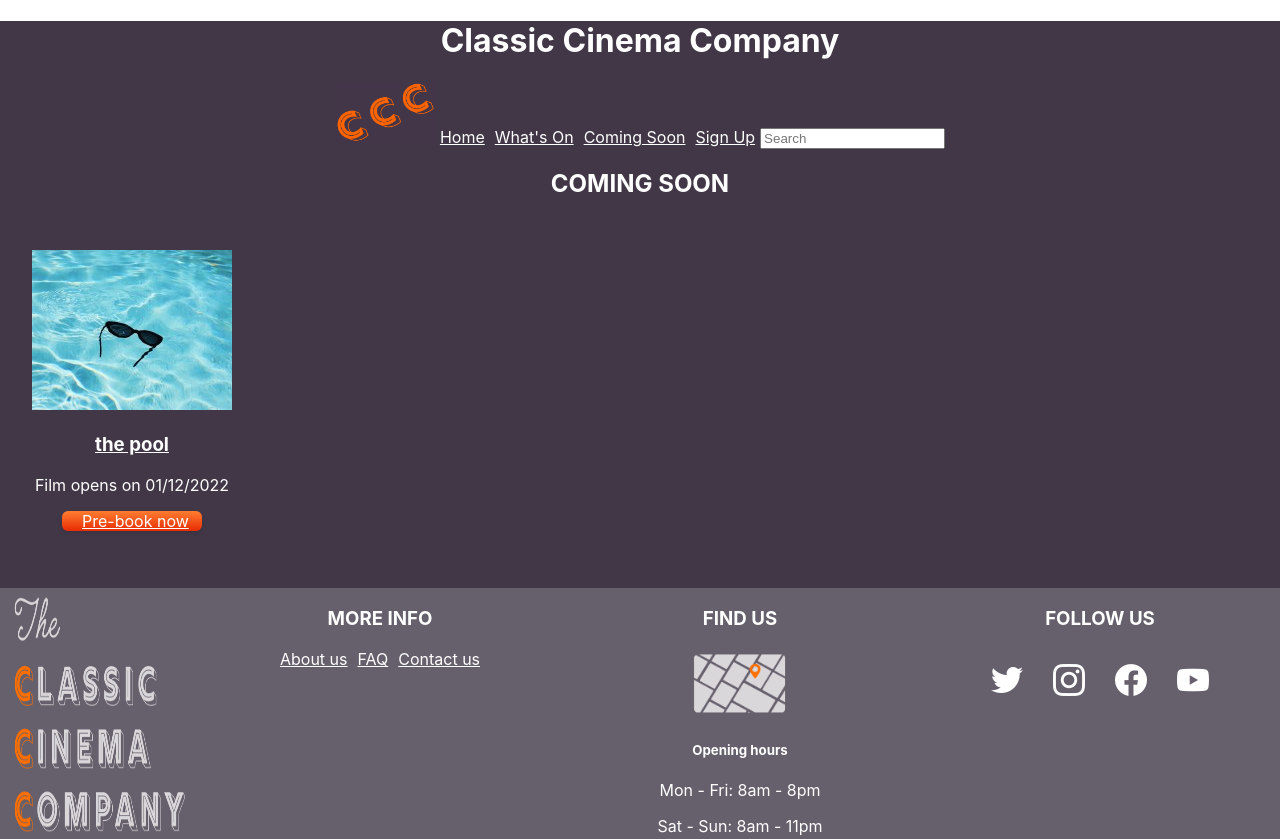
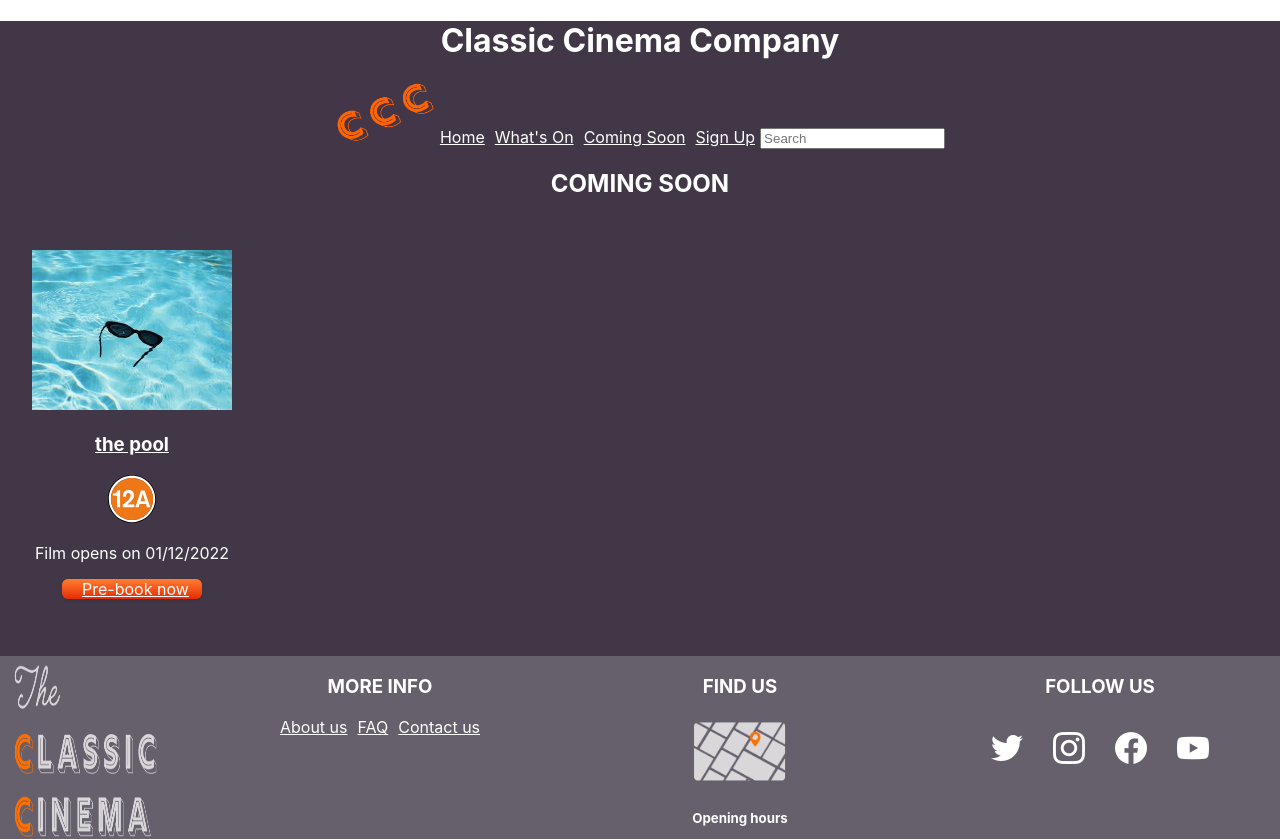
Before and after one commit to SomniGiggles/ReactTraining, a React (Create React App) app in the folder classic-cinema-company/: page /comingsoon in a window 1280 px wide. Shown: the top 839 px of the page. Built offline with nearby package versions, Linux system fonts and the light colour scheme.

Commit message:
Missing cert icon

```diff
--- a/classic-cinema-company/src/components/ComingSoon.jsx
+++ b/classic-cinema-company/src/components/ComingSoon.jsx
@@ -2,6 +2,8 @@ import React from 'react';
 import filmsFile from "../assets/films.json";
 import { NavLink } from 'react-router-dom';
 import "./NowShowing.css";
+
+import CertificateIcon from './CertificateIcon';
 
 
 const ComingSoon = () => {
@@ -19,6 +21,7 @@ const ComingSoon = () => {
         <div key={film.id} className="nowShowingMovie">
             <img src={`/${film.nowShowingSrcset.small}`} alt={film.nowShowingSrcset.small} />
             <h3><NavLink className='filmTitle' to={`/films/${film.id}`}>{film.title}</NavLink></h3>
+            <CertificateIcon age={film.agecert} />
             <p>Film opens on {formatDate(film.startingDate)}</p>
             <NavLink className="button-42" to='/booktickets'>Pre-book now</NavLink>
         </div>
```
